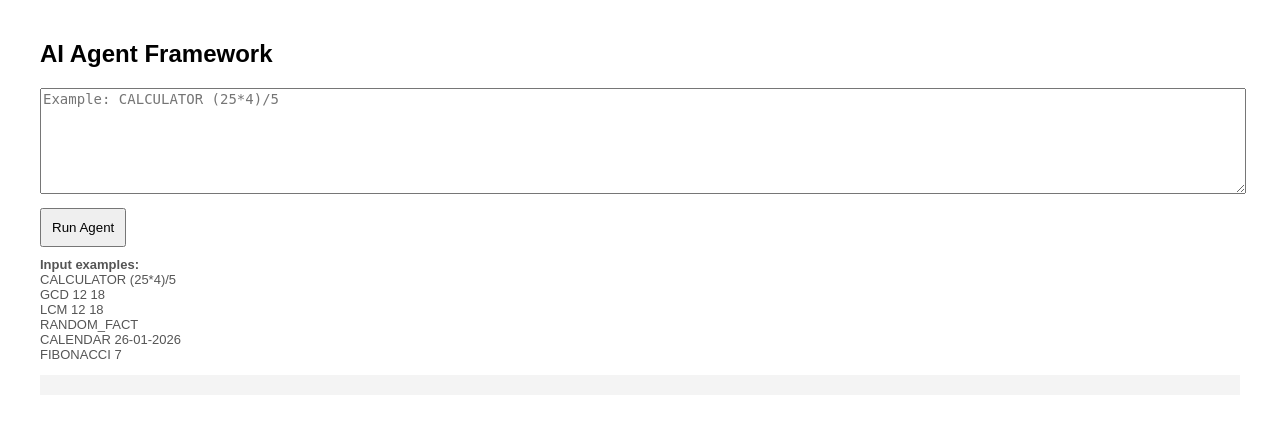
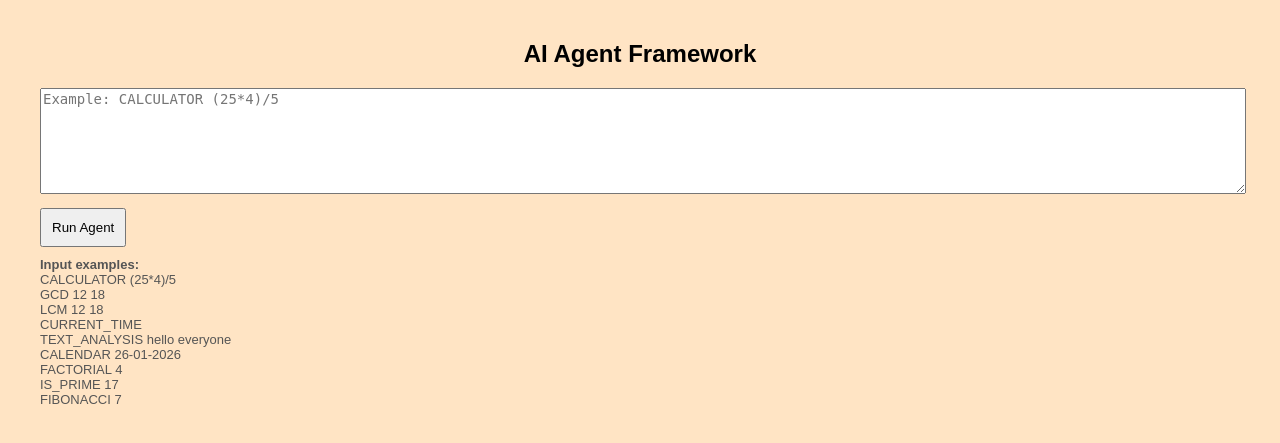
Before and after one commit to donthi-nishitha-4/ai-agent-system, a Flask app: page / in a window 1280 px wide. Shown: the top 443 px of the page. Run offline with Flask 3, Linux system fonts and the light colour scheme.

Commit message:
Update index.html

```diff
--- a/ai-agent-framework/templates/index.html
+++ b/ai-agent-framework/templates/index.html
@@ -3,11 +3,12 @@
 <head>
   <title>AI Agent Framework</title>
   <style>
-    body { font-family: Arial; margin: 40px; }
+    body { font-family: Arial; margin: 40px;background-color: bisque; }
     textarea { width: 100%; height: 100px; font-size: 14px; }
     button { padding: 10px; margin-top: 10px; }
-    pre { background: #f4f4f4; padding: 10px; white-space: pre-wrap; }
+    pre { background: bisque; padding: 10px; white-space: pre-wrap; }
     .hint { color: #555; font-size: 13px; margin-top: 10px; }
+    h2{ text-align:center; }
   </style>
 </head>
 <body>
@@ -23,8 +24,11 @@
 CALCULATOR (25*4)/5<br>
 GCD 12 18<br>
 LCM 12 18<br>
-RANDOM_FACT<br>
+CURRENT_TIME<br>
+TEXT_ANALYSIS hello everyone<br>
 CALENDAR 26-01-2026<br>
+FACTORIAL 4<br>
+IS_PRIME 17<br>
 FIBONACCI 7
 </div>
 
```
